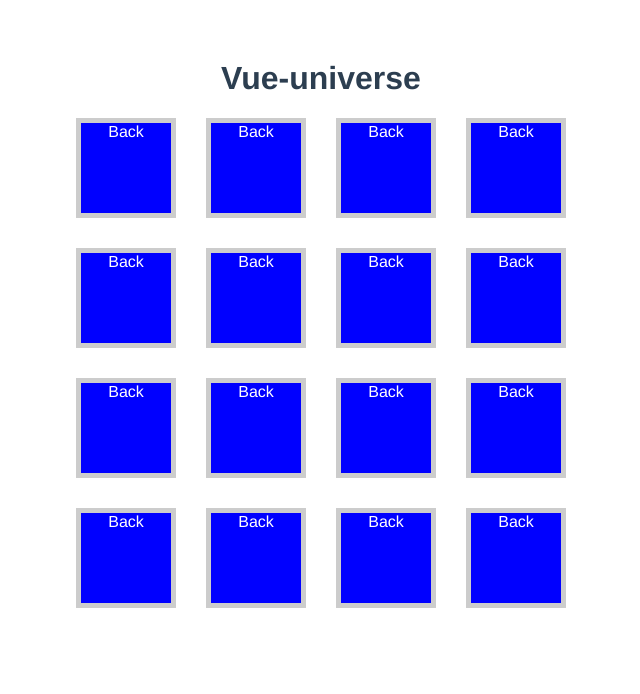
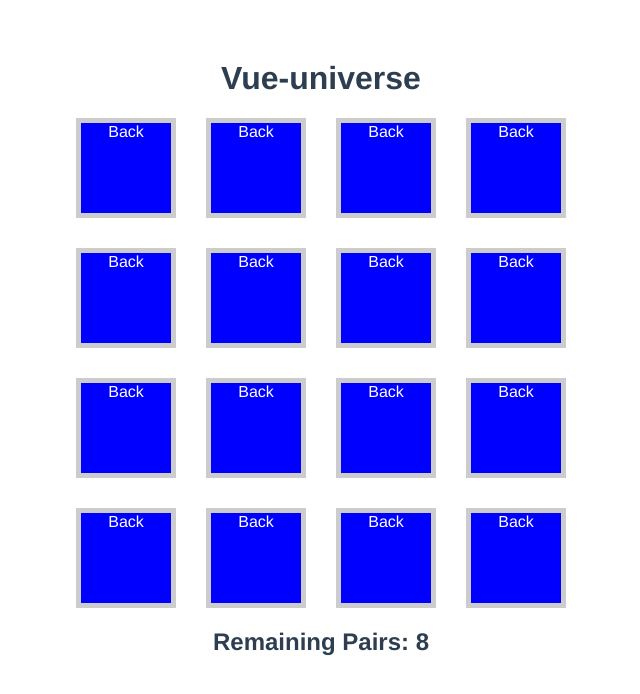
Before and after one commit to Almina38/vue-niverse, a Vue app: page / in a window 1280 px wide. Shown: the top 694 px of the page, without its empty margins (319-959 px from the left). Built offline with nearby package versions, Linux system fonts and the light colour scheme.

Commit message:
track pairs en win conditie toegevoegd

```diff
--- a/src/App.vue
+++ b/src/App.vue
@@ -12,10 +12,11 @@
 
   </section>
   <h2>{{ status }}</h2>
+
 </template>
 
 <script>
-import { ref, watch } from 'vue'
+import { computed, ref, watch } from 'vue'
 import Card from './components/Card.vue'
 export default {
   name: 'App',
@@ -25,14 +26,29 @@
   setup(){
     const cardList = ref([])
     const userSelection = ref([])
-    const status = ref('')
+    const status = computed(() => {
+      if (remainingPairs.value === 0){
+        return 'Player wins!'
+      } else {
+        return `Remaining Pairs: ${remainingPairs.value}`
+      }
+    })
+
+
+    const remainingPairs = computed(() => {
+      const remainingCards = cardList.value.filter(
+        card => card.matched === false
+      ).length
+
+      return remainingCards / 2
+    })
 
     for( let i = 0; i < 16; i++){
       cardList.value.push({
         value: i,
         visible: false,
         position: i,
-        matcged: false
+        matched: false
       })
     }
 
```
